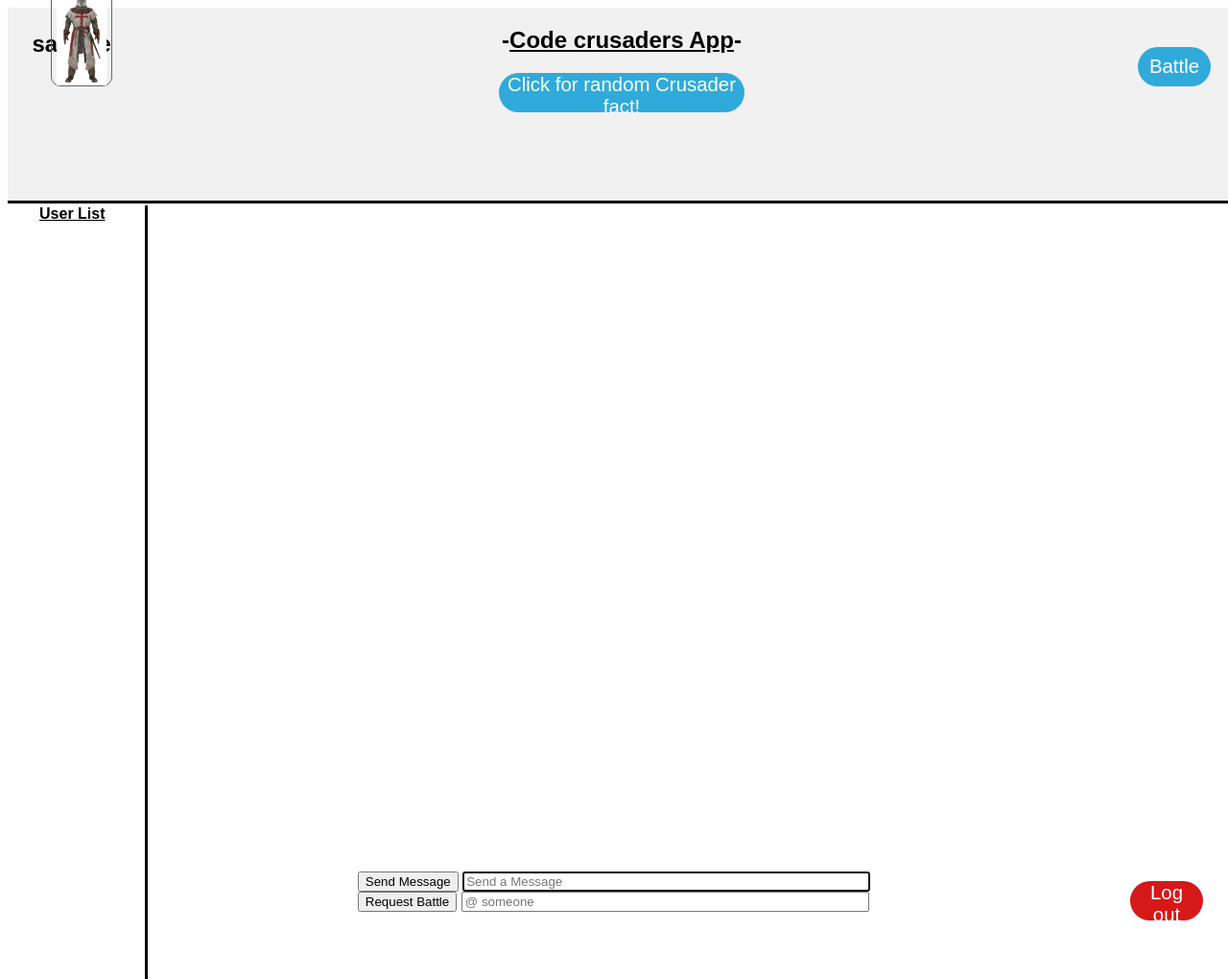
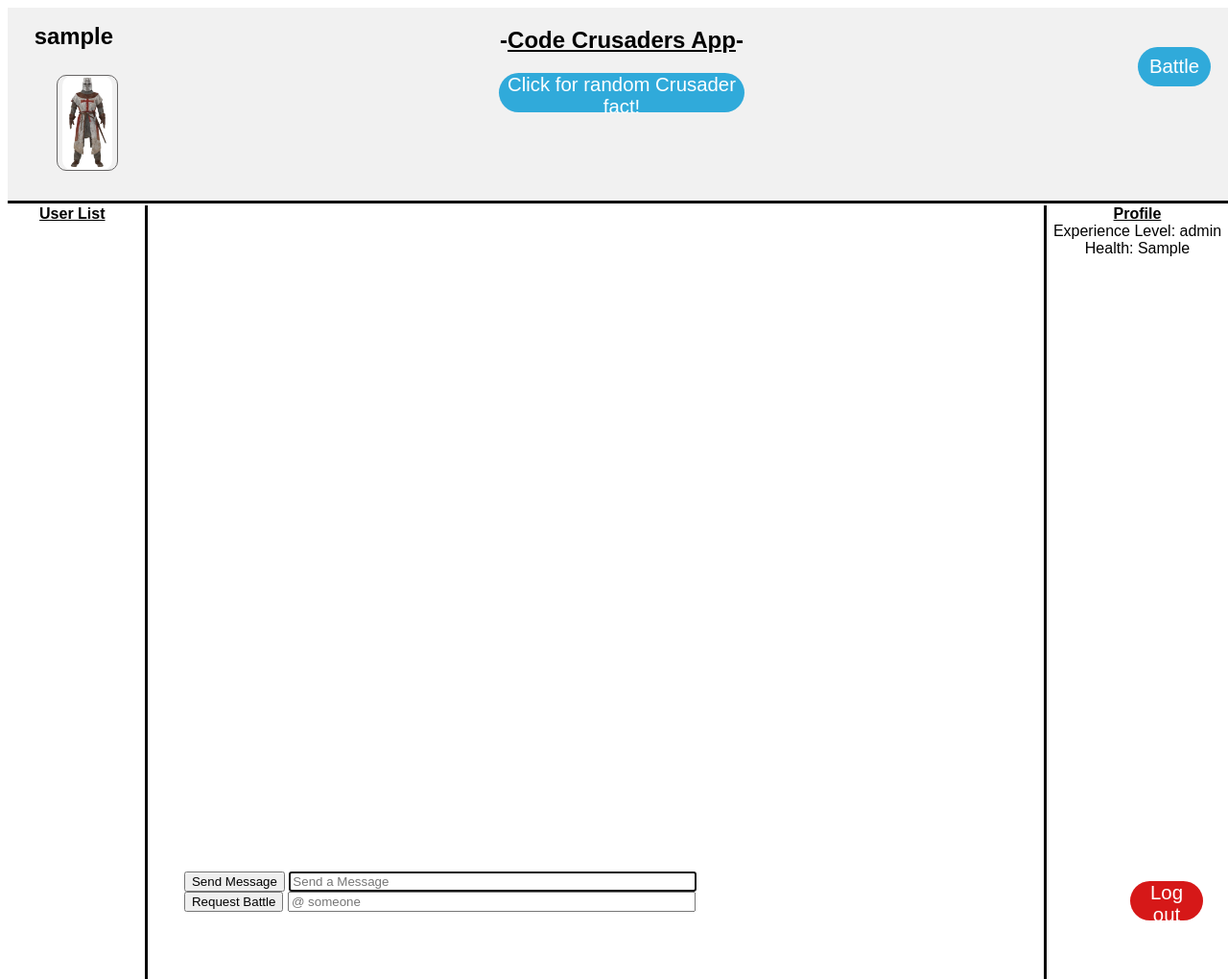
Before and after one commit to sevcans/cse312project, a Flask app: template templates/home.html in a window 1280 px wide. Shown: the whole page at 96% size. Run offline with Flask 3, Linux system fonts and the light colour scheme; the template is opened without the code that fills it: most values are stand-ins (such as "Sample title", 1, 10 or a date in 2020); a database or web service that is not in the repository returns one stand-in record (values such as "Sample title"); data that the repository does not hold is empty.

Commit message:
updated chat with bugs

```diff
--- a/server.py
+++ b/server.py
@@ -6,6 +6,7 @@ import random
 import hashlib
 import urllib.parse
 import time
+import html
 
 app = Flask(__name__)
 app.config['DEBUG'] = True
@@ -15,8 +16,19 @@ client = MongoClient("Server312",27017)
 db = client["312Db"]
 userdata = db["UserData"]
 battledata = db["BattleArena"]
-chat = db["Chat"]
+# chat = db["Chat"]
+chat_collection = db["Chat"]
 
+def getUserList(userData):
+
+    users = []
+    # users.append("corben")
+    for i in userData.find({},{"_id":0, "username":1}):
+        name =i['username']
+        users.append(name)
+
+    return users
+    # return jsonify('users':users)
 #Generate a Salt
 def Saltgen(x):
     string = "0123456789abcdefghijklmnopqrstuvwxyzABCDEFGHIJKLMNOPQRSTUVWXYZ"
@@ -152,11 +164,46 @@ def Logout():
 
 @app.route("/home", methods=['GET'])
 def homePage():
+
     #Checks Cookie and Auth if user exist
     if 'auth' in request.cookies and userdata.find_one({"auth_token": hashlib.sha256((request.cookies.get('auth')).encode('utf-8')).hexdigest()}):
         return render_template('home.html', UserName = userdata.find_one({"auth_token": hashlib.sha256((request.cookies.get('auth')).encode('utf-8')).hexdigest()})['username'])
+        # return render_template('home.html', UserName = userdata.find_one({"auth_token": hashlib.sha256((request.cookies.get('auth')).encode('utf-8')).hexdigest()})['username'],userList = getUserList(userdata))
+
     else:
         return redirect('/')
+@app.route("/userList", methods=['GET'])
+def getUserList():
+    users = []
+    for i in userdata.find({},{"_id":0, "username":1}):
+        users.append(i)
+    response = make_response(jsonify(users))
+    return response
+
+@app.route("/chat-messages", methods=['GET'])
+def getChat():
+    messages = []
+    for i in chat_collection.find({},{"_id":0,"username":1,"message":1}):
+        messages.append(i)
+    response = make_response(jsonify(messages))
+    response.status_code = 200
+    response.mimetype = 'application/json'
+    return response
+
+@app.route("/chat-messages", methods=['POST'])
+def postChat():
+    user = userdata.find_one({"auth_token": hashlib.sha256((request.cookies.get('auth')).encode('utf-8')).hexdigest()})
+    username = user.get('username')
+    data = request.get_json()
+    message = data.get('message')
+    # message = html.escape(message)
+    entry = {"username":username, "message":message, "type":"chat"}
+    chat_collection.insert_one(entry)
+    response = make_response(jsonify({'message':'posted'}))
+    response.status_code = 201
+    return response
+
+
 # add n sniff after
 @app.after_request
 def add_nosniff(response):
--- a/static/home.css
+++ b/static/home.css
@@ -1,14 +1,14 @@
 .profile_image{
-    left: 50px;
+    border-radius: 10px;
     height: 100%;
 }
 
 .profile_thumbnail{
-    position: relative;
-    left:45px;
-    width: 5%;
+    position: absolute;
+    left:4vw;
+    width: 5vw;
     height:50%;
-    bottom: 14vh;
+    bottom: 3vh;
     border-radius: 10px;
     border: 1px solid rgb(103, 101, 101);
 }
@@ -22,11 +22,14 @@
 }
 .DisplayUsername{
     font-family: Arial, Helvetica, sans-serif;
-    position: absolute;
+    text-align: center;
+    position: fixed;
     font-size: 2vh;
     top: 0;
-    bottom: 50vh;
-    left: 2vw;
+    bottom: 10vh;
+    left: 0;
+    height: 20vh;
+    width: 12vw;
 }
 
 body {
@@ -39,10 +42,13 @@ body {
     box-sizing: border-box;
 }
 .contents {
+    position: absolute;
     display: flex;
     justify-content: space-around;
     height: 100%;
-    /* padding-top:120px; */
+    left: 12vw;
+    right:0;
+    top:20vh;
 }
 .battle-button{
 
@@ -57,6 +63,18 @@ body {
     font-size: 2vh;
     right:2vw;
     top:4vh;
+
+}
+.requestBattle{
+
+    background-color: rgb(189, 48, 27);
+    border: none;
+    color: white;
+    cursor: pointer;
+    border-radius: 25px;
+    width: 16vw;
+    height: 3vh;
+    font-size: 2vh;
 
 }
 .logout-button{
@@ -83,9 +101,7 @@ body {
     font-size: 2vh;
 }
 .Randomfacttext{
-    /* border: solid black; */
-    /* border-radius: 2vw; */
-    /* padding-bottom: 100%; */
+   height: 30vh;
 }
 
 .chat-form {
@@ -94,13 +110,14 @@ body {
     bottom:1vh;
 }
 .chat{
-    position: relative;
+    position: absolute;
     width:70vw;
     height: 70vh;
-    top: 20vh;
+    top: 5vh;
     bottom:0;
-    left: 13vw;
+    left: 3vw;
 }
+
 
 .userListContainer{
     position:fixed;
@@ -113,15 +130,35 @@ body {
     overflow: scroll;
     top:21vh;
 }
+.profile{
+    position:fixed;
+    text-align: center;
+    border-left-style: solid;
+    right: 0;
+    width:15vw;
+    height:85vh;
+    bottom:0;
+    overflow: scroll;
+    /* padding-bottom: 3px; */
+    top:21vh;
 
+}
 #chat-messages{
-    height:5vh;
+    /* height:5vh; */
+    height:90%;
     overflow: scroll;
-    color:black;
-    bottom:0;
+    color: blue;
+    /* color:black; */
+    /* bottom:0; */
 }
+#opponent-chat{
+    height:90%;
+    overflow:scroll;
+    color:#1fa928;
+}
+
 #battle-messages{
     height:5vh;
     overflow: scroll;
-    bottom:0;
+    /* bottom:0; */
 }
--- a/static/home.js
+++ b/static/home.js
@@ -44,18 +44,7 @@ async function updateUserList() {
         for(const user of content){
             addUserToList(user);
         }
-    // const request = new XMLHttpRequest();
-    // request.onreadystatechange = function () {
-    //     if (this.readyState === 4 && this.status === 200) {
-    //         const users = JSON.parse(this.response);
-    //         for (const user of users) {
-    //             addUserToList(user);
-    //         }
-    //     }
-    // }
-    // // send get request to userList
-    // request.open("GET", "/userList");
-    // request.send();
+
 }
 
 function welcome() {
@@ -70,13 +59,14 @@ function welcome() {
     setInterval(updateChat, 5000);
 }
 
-
-function chatMessageHTML(messageJSON) {
+// let messageHTML = "<br><button class ='requestBattle' onclick='requestBattle(\"" + username + "\")'>Battle</button> ";
+// let messageHTML = "<br><button class ='requestBattle' onclick='requestBattle(\"" + username + "\")'>Battle</button> ";
+//     messageHTML += "<span id='chat-messages'>"+username+ " | " + message + "</span>";
+async function chatMessageHTML(messageJSON) {
     const username = messageJSON.username;
     const message = messageJSON.message;
     let messageHTML = "<br><button onclick='request_battle(\"" + username + "\")'>Battle</button> ";
     messageHTML += "<span id='userName' >" + username + ":"+ message+"</span>";
-    // messageHTML = "<span id='message'>" + username + "</b>: " + message + "</span>";
     return messageHTML;
 }
 function addMessageToChat(messageJSON) {
@@ -89,51 +79,38 @@ function addMessageToChat(messageJSON) {
 async function  sendChat(){
     // get text from chat box
     var chatTextBox = document.getElementById("chat-text-box").value
+
     // create response based on what is expected at server chat messages
     const response = await fetch("/chat-messages",{
             method: "POST",
             headers: {
                 "Content-Type": "application/json",
                 'X-Content-Type-Options': 'nosniff'},
-            body: JSON.stringify({'message': chatTextBox
-        })
+            body: JSON.stringify({'message': chatTextBox})
+    }).then((response)=>{return response.json()}).then((content)=>{
+        if(content.message == "posted"){
+          document.getElementById("chat-text-box").value = "";}
+
     });
-    const content = await response.json();
-    document.getElementById('chat-messages') = content.message;
-    // document.getElementById("chat-text-box").value ="";
-    if(content.message == "posted"){
-        document.getElementById("chat-text-box").value ="";
-    };
-    chatTextBox.focus();
 }
 
 async function updateChat() {
-    // const request = new XMLHttpRequest();
-    // request.onreadystatechange = function () {
-    //     if (this.readyState === 4 && this.status === 200) {
-    //         clearChat()
-    //         const messages = JSON.parse(this.response);
-    //         for (const message of messages) {
-    //             addMessageToChat(message);
-    //         }
-    //     }
-    // }
-    // request.open("GET", "/chat-messages");
-    // request.send();
+
+    // var user = document.getElementById("UserName").value
     const response = await fetch("/chat-messages",{
         method: "GET",
         headers:{
             "Content-Type": "application/json",
-            'X-Content-Type-Options': 'nosniff'
-          }});
+            'X-Content-Type-Options': 'nosniff'}
+        });
         clearChat();
         const content = await response.json();
         for(const message of content){
-        addMessageToChat(message);
+            addMessageToChat(message);
         }
 
 }
-
+// body:{"user":user}
 function clearChat() {
     const chatMessages = document.getElementById("chat-messages");
     chatMessages.innerHTML = "";
@@ -153,3 +130,26 @@ async function logout(){
       document.getElementById('LogOutMessage').textContent = content.message;
     }
   }
+
+//   async function requestBattle{
+
+
+//   }
+// var user = document.getElementById("UserName").value;
+    // const response = await fetch("/getUser",{
+    //     method: "GET",
+    //     headers:{
+    //         "Content-Type": "application/json",
+    //         'X-Content-Type-Options': 'nosniff'}
+    //     });
+    //     clearChat();
+    //     const content = await response.json();
+    // var messageHTML =""
+    // if(username == user){
+    //     // let messageHTML = "<br><button class ='requestBattle' onclick='requestBattle(\"" + username + "\")'>"+ username+"</button> ";
+    //     messageHTML = "<span id='chat-messages'>Me: " + message + "</span>";
+    // }
+    // else{
+    //     messageHTML = "<br><button class='requestBattle' onclick='requestBattle(\"" + username + "\")'>Battle</button>";
+    //     messageHTML += "<span id='opponent-messages'>"+username+ " | " + message + "</span>";
+    // }
--- a/templates/home.html
+++ b/templates/home.html
@@ -11,9 +11,10 @@
 
     <div class="header">
 
-        <h2>-<u>Code crusaders App</u>-</h2>
+        <h2>-<u>Code Crusaders App</u>-</h2>
+        <button onclick="randomText()" class ="randomfactbutton">Click for random Crusader fact!</button>
         <div class="crusader-fact">
-            <button onclick="randomText()" class ="randomfactbutton">Click for random Crusader fact!</button>
+
             <p id="randomText" class="Randomfacttext" placeholder="fact"></p>
         </div>
         <div class="DisplayUsername">
@@ -33,6 +34,7 @@
         <div id="userList"></div>
     </div>
     <div class="Contents">
+        <div class ="chat">
             <div id="chat-messages"></div>
             <div class="chat-form">
                 <button id="chat-button" onclick="sendChat()">Send Message</button>
@@ -40,6 +42,12 @@
                 <br>
                 <button id="battle-button" onclick="requestBattle()">Request Battle</button>
                 <input id="battle-chat-text-box" type="text" size="50" placeholder="@ someone">
+            </div>
+        </div>
+        <div class="profile">
+            <u><b>Profile</b></u>
+            <div id="Experience">Experience Level: {{expLevel}}</div>
+            <div id="Health">Health: {{healthStats}}</div>
         </div>
     </div>
     <div class="logout">
```
Lines whose indentation alone changed are shown as unchanged.
